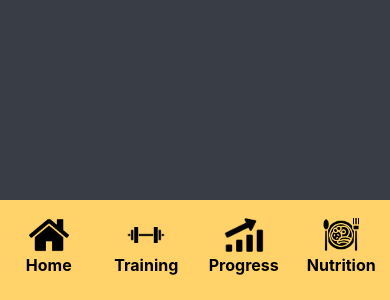
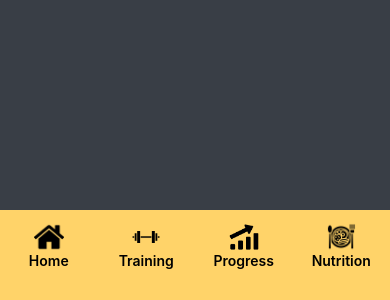
Before and after one commit to jakobop1210/ReactNative-TrainingApp, a React Native app: screen / in a window 390 px wide. Shown: the part 544-844 px from the top of the page. Built offline with nearby package versions, Linux system fonts and the light colour scheme.

Commit message:
done with menu for now

```diff
--- a/components/Menu.js
+++ b/components/Menu.js
@@ -18,9 +18,9 @@ const styles = StyleSheet.create({
     flexDirection: "row",
     width: "100%",
     backgroundColor: "#FFD369",
-    height: 100,
+    height: 90,
     position: "absolute",
     bottom: 0,
-    paddingBottom: 10
+    paddingBottom: 20
   },
 });
--- a/components/MenuItem.js
+++ b/components/MenuItem.js
@@ -2,10 +2,15 @@ import { StyleSheet, Text, View, Pressable, Image } from 'react-native';
 
 export default function MenuItem (props) {
 
+  function handlePress() {
+
+  }
+
   return (
       <View style={styles.menuItemContainer}>
           <Pressable
-          style={({ pressed }) => pressed && styles.pressedButton}>
+            style={({ pressed }) => pressed && styles.pressedButton}
+            onPress={handlePress}>
               <View style={styles.menuIconContainer}>
                   <Image
                     style={styles.menuIcon}
@@ -26,27 +31,22 @@ const styles = StyleSheet.create({
     flex: 1,
     flexDirection: "column",
     justifyContent: "center",
+  },
+  menuText: {
+    fontSize: 14,
+    fontWeight: "600"
+  },
+  menuIcon: {
+    width: 30,
+    height: 30,
+  },
+  menuIconContainer: {
     alignItems: "center",
   },
-  menuText: {
-    fontSize: 16,
-    fontWeight: "700"
-  },
-  menuIcon: {
-    width: 40,
-    height: 40,
-  },
-  menuIconContainer: {
-    justifyContent: "center",
-    alignItems: "center",
-    width: 80
-  },
   menuTextContainer: {
-    justifyContent: "center",
     alignItems: "center",
   },
   pressedButton: {
-    opacity: 0.5,
-    border: 2
+    opacity: 0.4,
   }
 });
```
Lines whose indentation alone changed are shown as unchanged.
